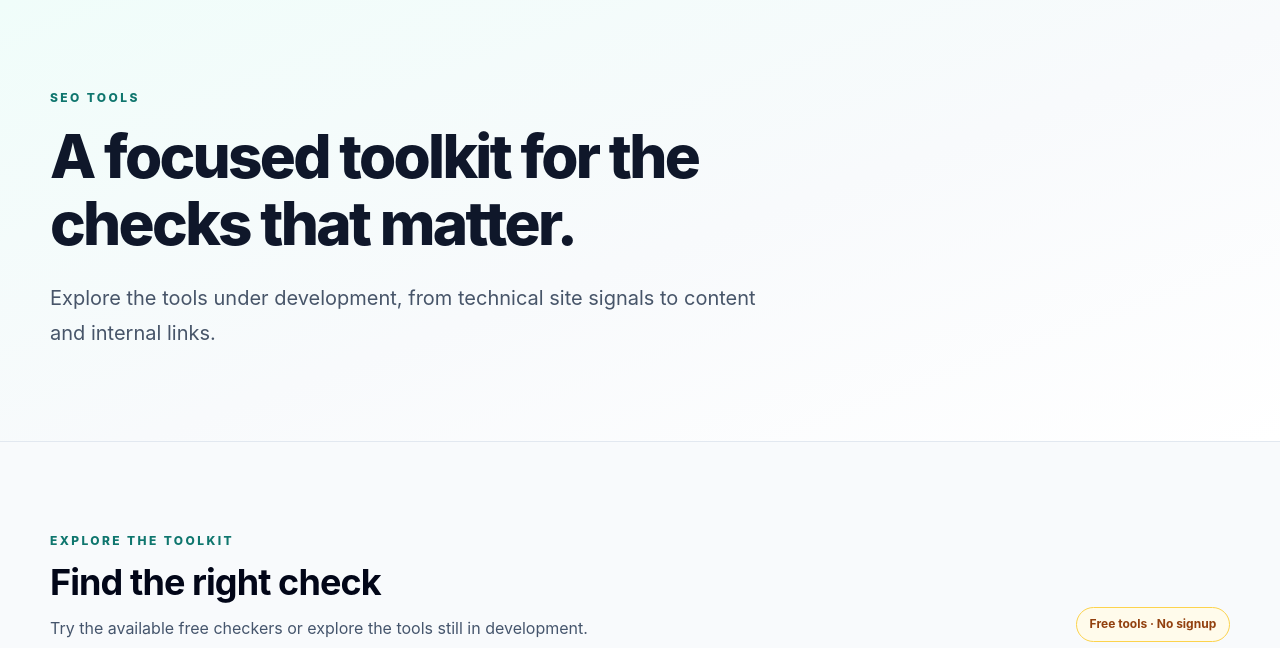
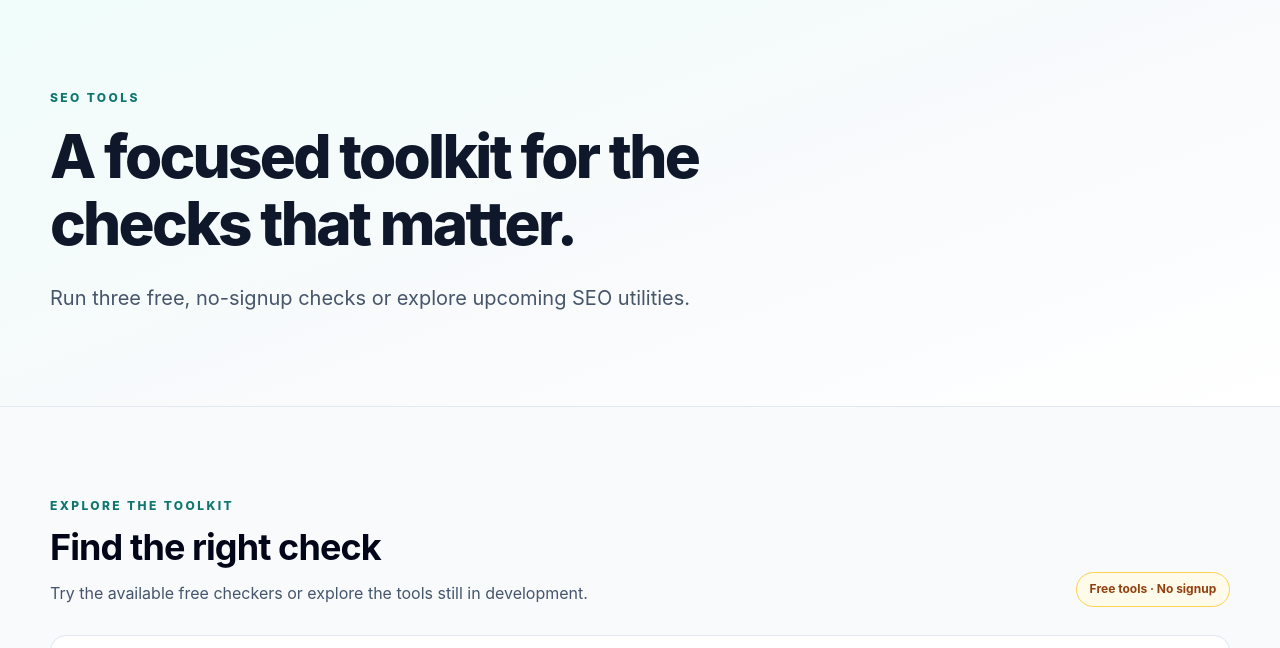
Before and after one commit to bharathuma/aiseoonline, an Astro site in the folder apps/web/: page /tools in a window 1280 px wide. Shown: the part 78-726 px from the top of the page. Built offline with nearby package versions, Linux system fonts and the light colour scheme; Astro itself is replaced by a stand-in of ours.

Commit message:
docs(web): describe working tools in the public tools index

```diff
--- a/apps/web/src/pages/tools/index.astro
+++ b/apps/web/src/pages/tools/index.astro
@@ -5,15 +5,14 @@ import ToolDirectory from '../../components/ToolDirectory.tsx';
 
 <SiteLayout
   title="SEO tools — AISEOOnline"
-  description="Browse planned free SEO tools for sitemaps, robots.txt, metadata, redirects, structured data and internal links."
+  description="Try free robots.txt, XML sitemap and metadata checkers or explore upcoming SEO utilities."
 >
   <section class="page-banner">
     <div class="site-container">
       <p class="eyebrow">SEO tools</p><h1 class="section-title mt-4">
         A focused toolkit for the checks that matter.
       </h1><p class="page-intro">
-        Explore the tools under development, from technical site signals to content and internal
-        links.
+        Run three free, no-signup checks or explore upcoming SEO utilities.
       </p>
     </div>
   </section>
```
